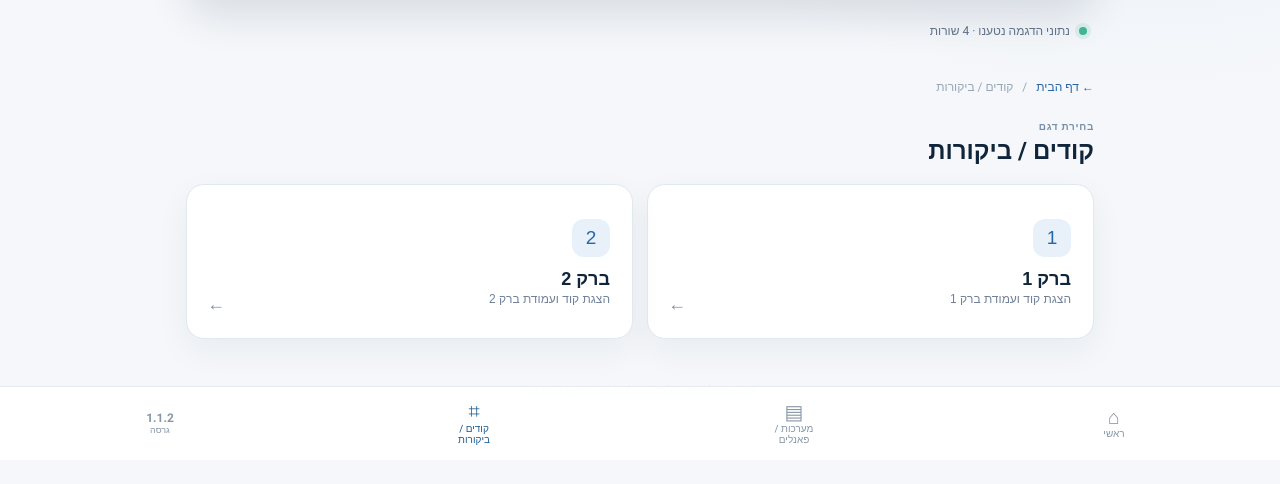
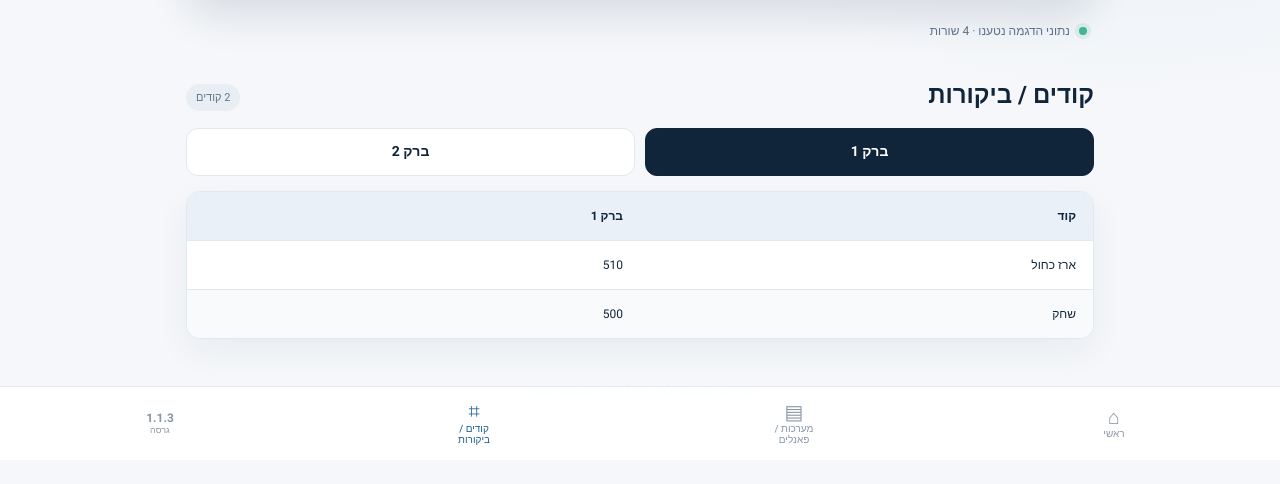
Before and after one commit to cartonush/EZJG, a plain HTML site: page index.html in a window 1280 px wide. Both pictures are taken after a click on the button "קודים / ביקורות". Shown: the part 340-824 px from the top of the page. Drawn offline with Linux system fonts and the light colour scheme.

Commit message:
Show Barak code tables directly in tabs (v1.1.3)

```diff
--- a/app.js
+++ b/app.js
@@ -1,5 +1,5 @@
 const DEMO_PATH = 'data/sample-data.csv';
-const APP_VERSION = '1.1.2';
+const APP_VERSION = '1.1.3';
 const EXPECTED = ['מכלול', 'מערכת', 'פאנל', 'כרך', 'JG', 'מסחא'];
 let records = [];
 let mode = 'panel';
@@ -9,6 +9,7 @@ let selectedRecord = null;
 let installPrompt = null;
 let hardCodes = [];
 let codesLoadError = false;
+let activeCodeModel = 'ברק1';
 
 const $ = (id) => document.getElementById(id);
 if ($('appVersion')) $('appVersion').textContent = APP_VERSION;
@@ -156,13 +157,18 @@ async function loadHardCodes() {
 
 function openCodes() {
   $('homeView').hidden=true;$('browseView').hidden=true;$('resultsView').hidden=true;$('hardCodesView').hidden=false;
-  $('codesChoices').hidden=false;$('codesResults').hidden=true;
+  showCodes(activeCodeModel);
   setNav('navCodes');
 }
 
 function showCodes(model) {
-  $('codesChoices').hidden=true;$('codesResults').hidden=false;
-  $('codesTitle').textContent=model==='ברק1'?'ברק 1':'ברק 2';
+  activeCodeModel=model;
+  for(const button of document.querySelectorAll('[data-code-model]')){
+    const selected=button.dataset.codeModel===model;
+    button.classList.toggle('active',selected);
+    button.setAttribute('aria-selected',String(selected));
+  }
+  $('codesContent').setAttribute('aria-labelledby',model==='ברק1'?'codesBarak1':'codesBarak2');
   $('codesCount').textContent=`${hardCodes.length} קודים`;
   $('codesContent').innerHTML=codesLoadError
     ? '<div class="empty-state">לא ניתן לטעון את טבלת הקודים.</div>'
@@ -180,8 +186,6 @@ $('clearSearch').addEventListener('click',()=>{$('choiceSearch').value='';$('cho
 $('navHome').addEventListener('click',goHome);
 $('navBrowse').addEventListener('click',()=>openBrowse(mode));
 $('navCodes').addEventListener('click',openCodes);
-$('codesBackHome').addEventListener('click',goHome);
-$('codesBackChoices').addEventListener('click',openCodes);
 document.querySelectorAll('[data-code-model]').forEach(button=>button.addEventListener('click',()=>showCodes(button.dataset.codeModel)));
 $('menuPanels').addEventListener('click',()=>openBrowse('panel'));
 $('menuSystems').addEventListener('click',()=>openBrowse('system'));
@@ -189,4 +193,4 @@ $('closeDialog').addEventListener('click',()=>$('detailDialog').close());
 $('alternateView').addEventListener('click',activateAlternate);
 window.addEventListener('beforeinstallprompt',event=>{event.preventDefault();installPrompt=event;$('installButton').hidden=false;});
 $('installButton').addEventListener('click',async()=>{if(!installPrompt)return;installPrompt.prompt();await installPrompt.userChoice;installPrompt=null;$('installButton').hidden=true;});
-Promise.all([loadDefault(),loadHardCodes()]).then(()=>{if('serviceWorker'in navigator)navigator.serviceWorker.register('service-worker.js').catch(()=>{});});
+Promise.all([loadDefault(),loadHardCodes()]).then(()=>{if(!$('hardCodesView').hidden)showCodes(activeCodeModel);if('serviceWorker'in navigator)navigator.serviceWorker.register('service-worker.js').catch(()=>{});});
--- a/editor.css
+++ b/editor.css
@@ -9,12 +9,15 @@ html,body{touch-action:manipulation}
 .nav-version span{font-size:12px;font-weight:700;direction:ltr;unicode-bidi:isolate;line-height:1.2}
 .nav-version small{font-size:9px}
 .nav-version:hover span{transform:none}
-.codes-back{margin:2px 0 24px}
+.codes-switch{display:flex;gap:10px;margin-bottom:15px}
+.codes-switch button{flex:1;min-height:48px;border:1px solid var(--line);border-radius:12px;background:#fff;color:var(--navy);font:700 14px Heebo,Arial,sans-serif;cursor:pointer}
+.codes-switch button.active{background:var(--navy);border-color:var(--navy);color:#fff}
+.codes-switch button:focus-visible{outline:2px solid var(--blue);outline-offset:2px}
 .codes-table-wrap{overflow-x:auto;background:#fff;border:1px solid var(--line);border-radius:14px;box-shadow:var(--shadow)}
 .codes-table{width:100%;border-collapse:collapse;text-align:right;table-layout:fixed}
-.codes-table th,.codes-table td{padding:14px 17px;overflow-wrap:anywhere}
-.codes-table th{background:#e9f0f7;color:var(--navy);font-size:13px}
-.codes-table td{border-top:1px solid var(--line);font-size:13px}
+.codes-table th,.codes-table td{padding:15px 17px;overflow-wrap:anywhere;font-size:12px;line-height:1.5}
+.codes-table th{background:#e9f0f7;color:var(--navy);font-weight:700}
+.codes-table td{border-top:1px solid var(--line)}
 .codes-table tr:nth-child(even) td{background:#f8fafc}
 .bottom-nav{justify-content:space-around;gap:0;padding-left:6px;padding-right:6px}
 .bottom-nav .nav-item{flex:1;min-width:0}
--- a/index.html
+++ b/index.html
@@ -67,19 +67,12 @@
     </section>
 
     <section id="hardCodesView" class="browse-section" hidden>
-      <div class="breadcrumb"><button id="codesBackHome" class="back-button">← <span>דף הבית</span></button><span>/</span><span>קודים / ביקורות</span></div>
-      <div id="codesChoices">
-        <div class="section-heading browse-heading"><div><span class="eyebrow">בחירת דגם</span><h2>קודים / ביקורות</h2></div></div>
-        <div class="mode-grid">
-          <button type="button" class="mode-card" data-code-model="ברק1"><span class="mode-icon">1</span><span class="mode-label">ברק 1</span><span class="mode-hint">הצגת קוד ועמודת ברק 1</span><span class="mode-arrow">←</span></button>
-          <button type="button" class="mode-card" data-code-model="ברק2"><span class="mode-icon">2</span><span class="mode-label">ברק 2</span><span class="mode-hint">הצגת קוד ועמודת ברק 2</span><span class="mode-arrow">←</span></button>
-        </div>
+      <div class="section-heading browse-heading"><div><h2>קודים / ביקורות</h2></div><span class="count-pill" id="codesCount"></span></div>
+      <div class="codes-switch" role="tablist" aria-label="בחירת דגם ברק">
+        <button id="codesBarak1" type="button" role="tab" aria-controls="codesContent" aria-selected="true" data-code-model="ברק1">ברק 1</button>
+        <button id="codesBarak2" type="button" role="tab" aria-controls="codesContent" aria-selected="false" data-code-model="ברק2">ברק 2</button>
       </div>
-      <div id="codesResults" hidden>
-        <button id="codesBackChoices" class="back-button codes-back">← <span>בחירת ברק</span></button>
-        <div class="section-heading browse-heading"><div><span class="eyebrow">קודים / ביקורות · נתוני הדגמה</span><h2 id="codesTitle"></h2></div><span class="count-pill" id="codesCount"></span></div>
-        <div id="codesContent"></div>
-      </div>
+      <div id="codesContent" role="tabpanel" aria-labelledby="codesBarak1"></div>
     </section>
 
   </main>
@@ -88,7 +81,7 @@
     <button id="navHome" class="nav-item active"><span>⌂</span><small>ראשי</small></button>
     <button id="navBrowse" class="nav-item" aria-label="מערכות / פאנלים"><span>▤</span><small>מערכות /<br>פאנלים</small></button>
     <button id="navCodes" class="nav-item" aria-label="קודים / ביקורות"><span>⌗</span><small>קודים /<br>ביקורות</small></button>
-    <div class="nav-item nav-version" aria-label="גרסה 1.1.2"><span id="appVersion">1.1.2</span><small>גרסה</small></div>
+    <div class="nav-item nav-version" aria-label="גרסה 1.1.3"><span id="appVersion">1.1.3</span><small>גרסה</small></div>
   </nav>
 
   <dialog id="detailDialog" class="detail-dialog">
--- a/service-worker.js
+++ b/service-worker.js
@@ -1,4 +1,4 @@
-const CACHE='ezjg-prototype-1.1.2';
+const CACHE='ezjg-prototype-1.1.3';
 const CORE=['./','./index.html','./styles.css','./editor.css','./app.js','./manifest.webmanifest','./assets/icon.svg','./data/sample-data.csv','./data/טבלת_מכלולים_לדוגמה.xlsx','./data/hard-codes.csv','./data/קודים_קשיחים.xlsx'];
 self.addEventListener('install',event=>event.waitUntil(caches.open(CACHE).then(cache=>cache.addAll(CORE)).then(()=>self.skipWaiting())));
 self.addEventListener('activate',event=>event.waitUntil(caches.keys().then(keys=>Promise.all(keys.filter(key=>key!==CACHE).map(key=>caches.delete(key)))).then(()=>self.clients.claim())));
```
Also changed, not shown: 1 other file.
